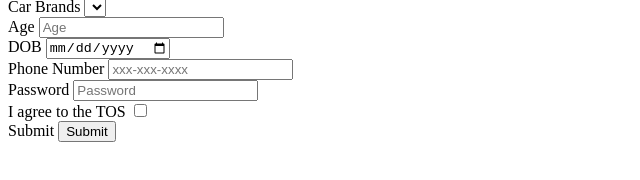
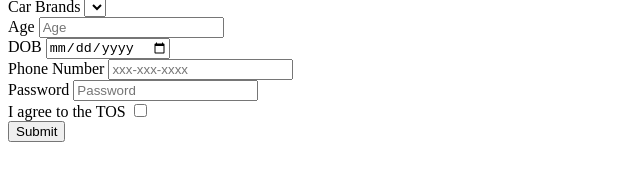
Before and after one commit to acciojob/signup-form-car-Mr-Mike99, a website: page main.html in a window 1280 px wide. Shown: the part 128-308 px from the top of the page, without its empty margins (0-640 px from the left). Drawn offline with Linux system fonts and the light colour scheme.

Commit message:
created a submission

```diff
--- a/main.html
+++ b/main.html
@@ -29,7 +29,6 @@
 <input name="password" id="password" type="password" placeholder="Password" required><br>
 <label for="tos">I agree to the TOS</label>
 <input name="tos" id="tos" type="checkbox"required><br>
-<label for="submit-button">Submit</label>
-<input name="submit-button" id="submit-button" type="submit"required><br>
+<button name="submit-button" id="button" type="submit">Submit</button<br>
 </form>
 </html>
```
